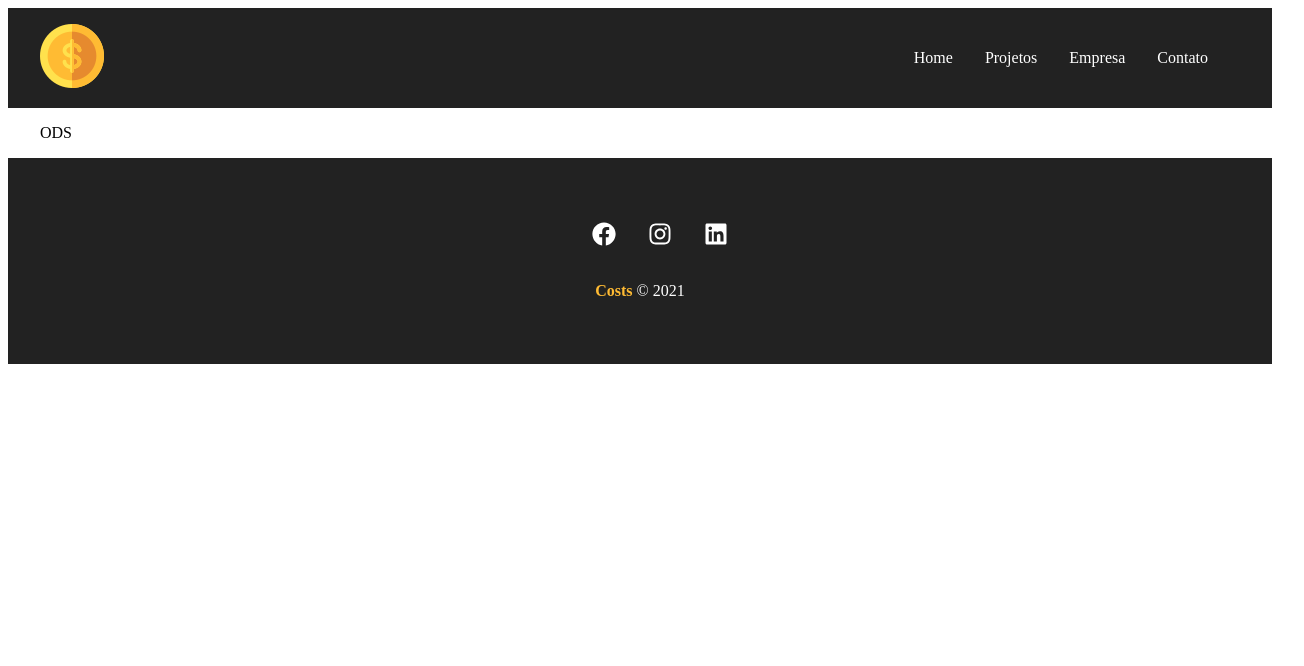
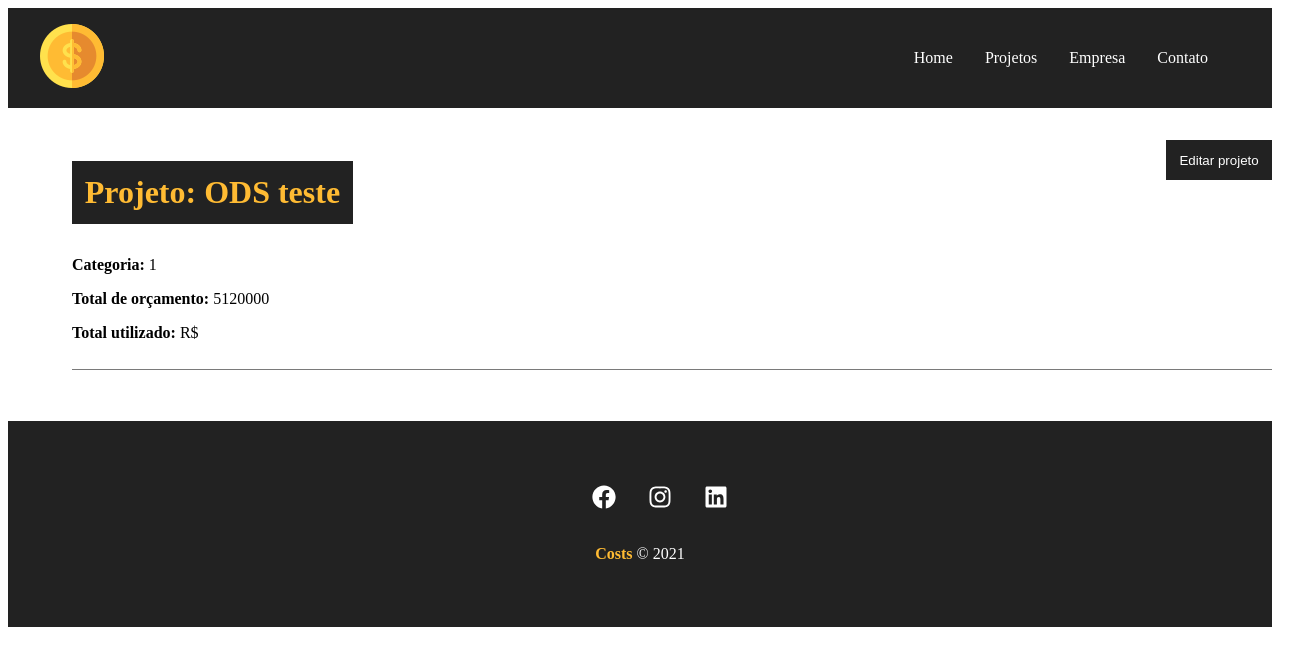
Before and after one commit to wagner30023/gerenciador_projetos_react, a React (Create React App) app: page /project/4 in a window 1280 px wide. Shown: the top 666 px of the page, 1304 px wide, since content can reach past the window. Built offline with nearby package versions, Linux system fonts and the light colour scheme; data requests are answered from the project's data file; the HTML template or start-up script is replaced by a standard one.

Commit message:
Atualizaçao e detalhes do projeto

```diff
--- a/db.json
+++ b/db.json
@@ -1,11 +1,11 @@
 {
   "projects": [
     {
-      "name": "ODS",
-      "budget": "5000",
+      "name": "ODS teste",
+      "budget": "5120000",
       "category": {
-        "id": "4",
-        "name": "4"
+        "id": "1",
+        "name": "1"
       },
       "post": 0,
       "services": [],
--- a/src/components/pages/Project.js
+++ b/src/components/pages/Project.js
@@ -1,13 +1,20 @@
 import styles from './Project.module.css'
 import {useParams} from 'react-router-dom'
 import {useState, useEffect} from 'react'
+import Loading from '../layout/Loading'
+import Container from '../layout/Container'
+import Message from '../layout/Message'
+import ProjectForm from '../project/ProjectForm'
 
 function Project(){
     const {id} = useParams()
     const [project,setProject] = useState([])
-
+    const [showProjectForm, setShowProjectForm] = useState(false)
+    const [message, setMessage] = useState()
+    const [type, setType]  = useState()
     useEffect(() => {
-        fetch(`http://localhost:5000/projects/${id}`, {
+        setTimeout(() => {
+            fetch(`http://localhost:5000/projects/${id}`, {
             method: 'GET',
             headers: {
                 'Content-Type': 'application/json'
@@ -18,11 +25,79 @@
               setProject(data)
           })
         .catch((err) => err.json())
+        },1000)
     },[id])
 
+    function editPost(project){
+        // budget validation
+        if(project.budget < project.cost){
+            setMessage('O orçamento não pode ser menor que o custo do projeto!')
+            setType('error')
+            return false
+        }
+
+        fetch(`http://localhost:5000/projects/${project.id}`,{
+            method: 'PATCH',
+            headers: {
+                'Content-Type': 'application/json'
+            },
+            body: JSON.stringify(project)
+        })
+        .then((resp) => resp.json())
+        .then((data) => {
+            setProject(data);
+            setShowProjectForm(false)
+            // mensagem
+            setMessage('Projeto atualizado.')
+            setType('success')
+        })
+        .catch((err) => console.log(err))
+    }
+
+    function toggleProjectForm(){
+        setShowProjectForm(!showProjectForm)
+    }
+
     return(
-        <p>{project.name}</p>
+        <>
+            {project.name ? (
+                <div className={styles.project_details}>
+                    <Container customClass="column">
+                    {message && <Message type={type} msg={message}/>}
+                    <div className={styles.details_container}>
+                        <h1> Projeto: {project.name}</h1>
+                         <button className={styles.btn} onClick={toggleProjectForm}>
+                              {!showProjectForm ? 'Editar projeto' : 'Fechar'}
+                         </button>
+                         {!showProjectForm ? (
+                             <div className={styles.project_info}>
+                                 <p>
+                                    <span> Categoria: </span> {project.category.name}
+                                 </p>
+                                 <p>
+                                    <span> Total de orçamento: </span> {project.budget}
+                                 </p>
+                                 <p>
+                                    <span>Total utilizado:</span> R${project.cost}
+                                 </p>
+                             </div>
+                         ) : (
+                             <div className={styles.project_info}>
+                                    <ProjectForm
+                                        handleSubmit={editPost}
+                                        btnText="Concluir edição"
+                                        projectData={project} />
+                             </div>
+                         )}
+                    </div>
+                    </Container>
+                </div>
+            ) : (
+                <Loading />
+            )}
+        </>
     )
+
 }
 
 export default Project;
--- a/src/components/pages/Project.module.css
+++ b/src/components/pages/Project.module.css
@@ -0,0 +1,48 @@
+.project_details {
+    padding: 2em;
+}
+
+.project_details h1,
+.project_details h2,
+.project_details p {
+    margin-bottom: 0.5em;
+}
+
+.project_details h1 {
+    background-color: #222;
+    color: #ffbb33;
+    padding: 0.4em;
+}
+
+.project_details span {
+    font-weight: bold;
+}
+
+.details_container,
+.service_form_container {
+    border-bottom: 1px solid #7a7a7a;
+    padding-bottom: 1.2em;
+    margin-bottom: 1.2em;
+    display: flex;
+    justify-content: space-between;
+    flex-wrap: wrap;
+}
+
+.btn {
+    background-color: #222;
+    color: #fff;
+    padding: 0.5em 1em;
+    text-decoration: none;
+    transition: 0.5s;
+    border: none;
+    cursor: pointer;
+    max-height: 40px;
+}
+
+.btn:hover {
+    color: #ffbb33;
+}
+
+.project_info {
+    width: 100%;
+}
--- a/src/components/project/ProjectCard.js
+++ b/src/components/project/ProjectCard.js
@@ -1,31 +1,29 @@
 import { Link } from 'react-router-dom'
+import styles from './ProjectCard.module.css'
 
-import styles from './ProjectCard.module.css';
+import { BsPencil, BsFillTrashFill } from 'react-icons/bs'
 
-import {BsPencil, BsFillTrashFill} from 'react-icons/bs'
-
-function ProjectCard({id,name,budget,category,handleRemove}){
-
+function ProjectCard({ id, name, budget, category, handleRemove }) {
   const remove = (e) => {
-        e.preventDefault();
+    e.preventDefault()
     handleRemove(id)
   }
 
-    return(
+  return (
     <div className={styles.project_card}>
       <h4>{name}</h4>
       <p>
         <span>Orçamento:</span> R${budget}
       </p>
       <p className={styles.category_text}>
-          <span className={`${styles[category]}`}></span> {category}
+        <span className={`${styles[category]}`}></span>  {category}
       </p>
       <div className={styles.project_card_actions}>
-          <Link to={`/project/${id}`}>
+        <Link to={'/project/' + id}>
           <BsPencil /> Editar
         </Link>
         <button onClick={remove}>
-            <BsFillTrashFill/>
+          <BsFillTrashFill />
           Excluir
         </button>
       </div>
@@ -33,4 +31,4 @@
   )
 }
 
-export default ProjectCard;
+export default ProjectCard
```
Lines whose indentation alone changed are shown as unchanged.
